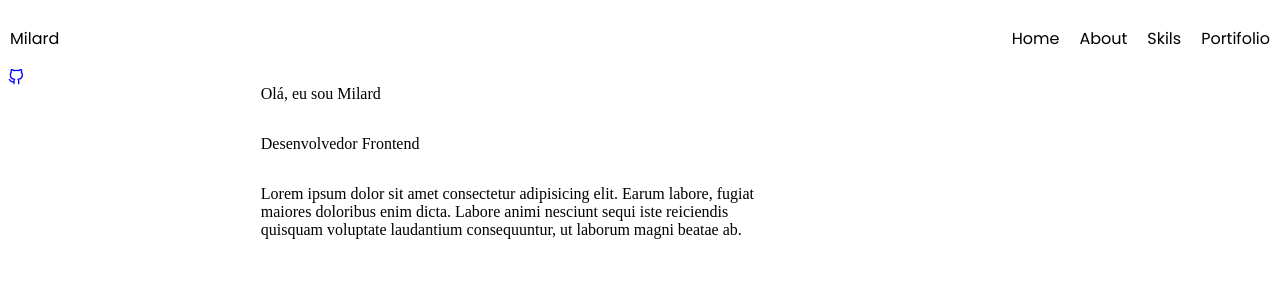
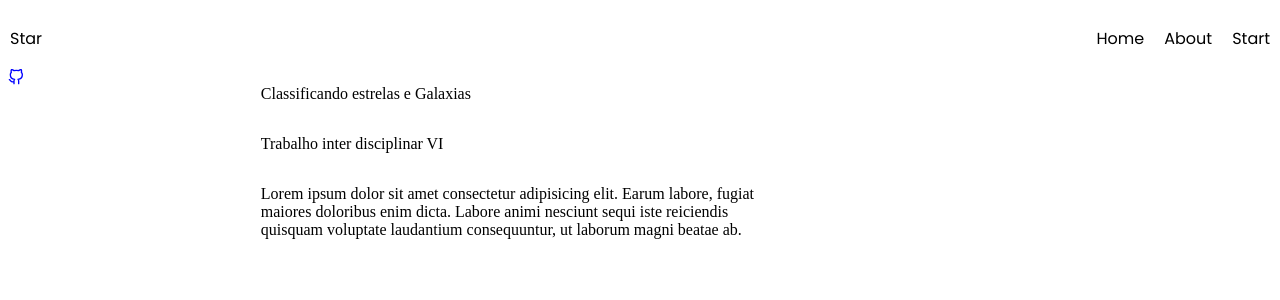
Before and after one commit to Kronomant/project-ti-vi, a Next.js app: page / in a window 1280 px wide. Shown: the top 300 px of the page. Built offline with nearby package versions, Linux system fonts and the light colour scheme.

Commit message:
feat: project tivi

```diff
--- a/src/Containers/Home/Home.tsx
+++ b/src/Containers/Home/Home.tsx
@@ -6,12 +6,12 @@ import { FiGithub } from 'react-icons/fi'
 const Home: React.FC = () => (
 	<Container size="container.xl">
 		<HStack justifyContent="space-between" p={2}>
-			<Text fontFamily="Poppins">Milard</Text>
+			<Text fontFamily="Poppins">Star</Text>
 			<HStack spacing={20} justifyContent="space-between">
 				<Text fontFamily="Poppins">Home</Text>
 				<Text fontFamily="Poppins">About</Text>
-				<Text fontFamily="Poppins">Skils</Text>
-				<Text fontFamily="Poppins">Portifolio</Text>
+				<Text fontFamily="Poppins">Start</Text>
+
 			</HStack>
 		</HStack>
 		<Flex>
@@ -20,8 +20,8 @@ const Home: React.FC = () => (
 			</Grid>
 			<Flex w="80%">
 				<Grid w="50%">
-					<Text>Olá, eu sou Milard</Text>
-					<Text> Desenvolvedor Frontend </Text>
+					<Text>Classificando estrelas e Galaxias</Text>
+					<Text> Trabalho inter disciplinar VI </Text>
 					<Text>
 						Lorem ipsum dolor sit amet consectetur adipisicing elit. Earum
 						labore, fugiat maiores doloribus enim dicta. Labore animi nesciunt
```
